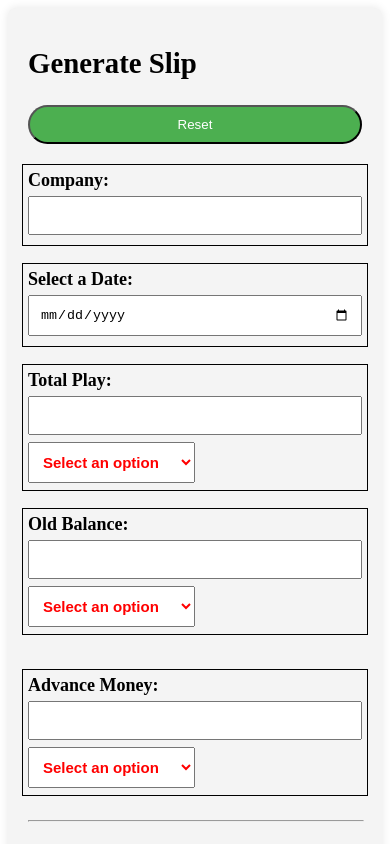
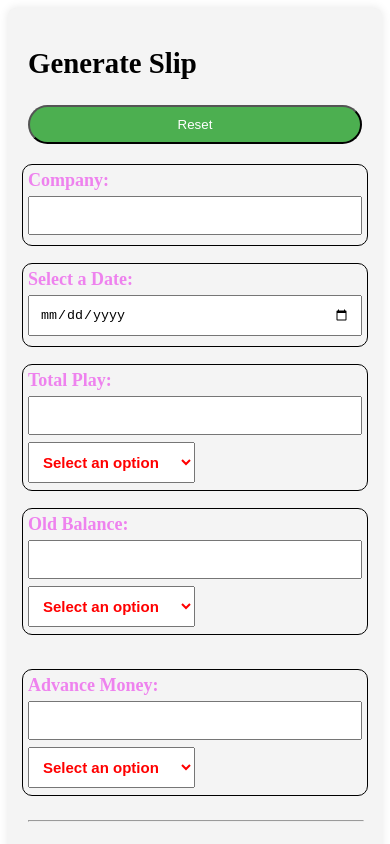
Before and after one commit to organicboi/newFormSlip_3.0_ReactJS, a React (Vite) app: page / in a window 390 px wide. Shown: the top 844 px of the page. Built offline with nearby package versions, Linux system fonts and the light colour scheme.

Commit message:
add border radius to label, change lablel color to voilet

```diff
--- a/src/pages/HomePage.css
+++ b/src/pages/HomePage.css
@@ -73,6 +73,8 @@ hr {
   label {
     font-size: 18px;
     border: 1px solid black;
+    border-radius: 10px;
+    color: violet;
     padding: 5px;
   }
 }
```
